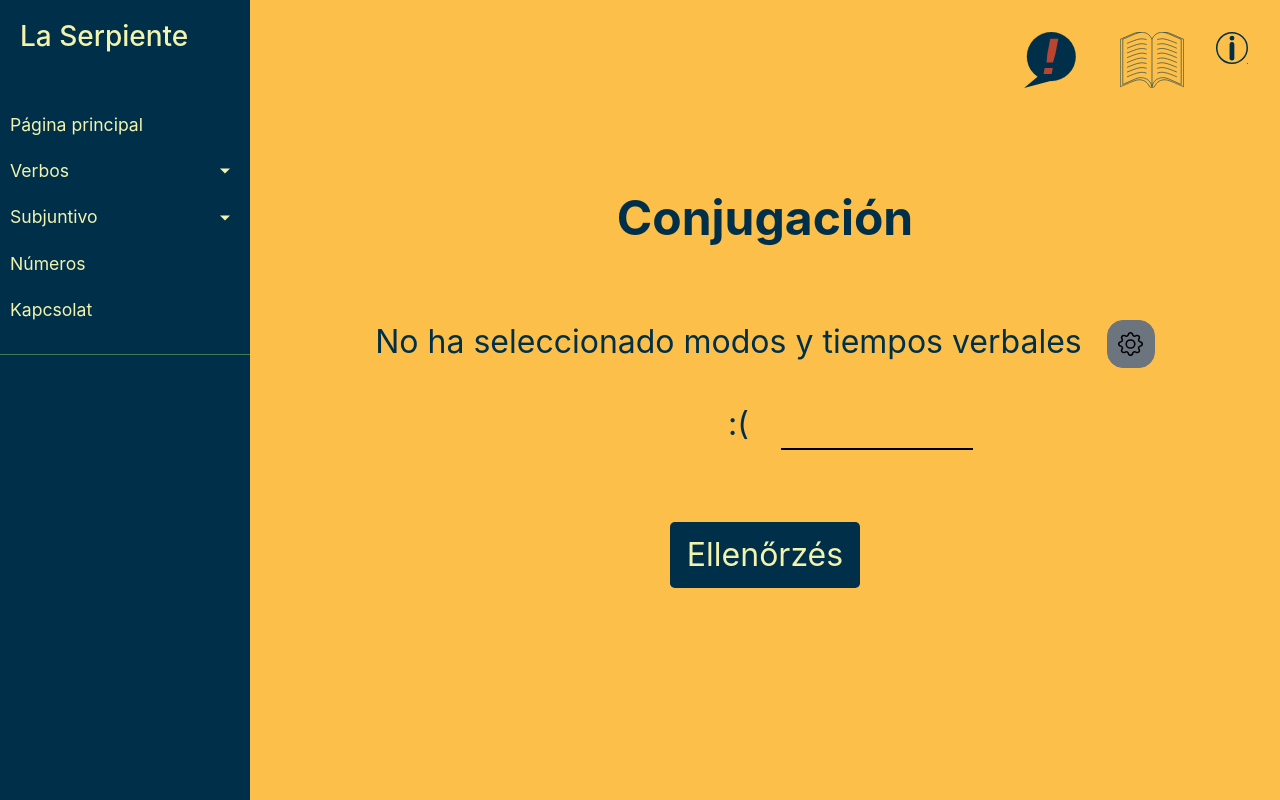
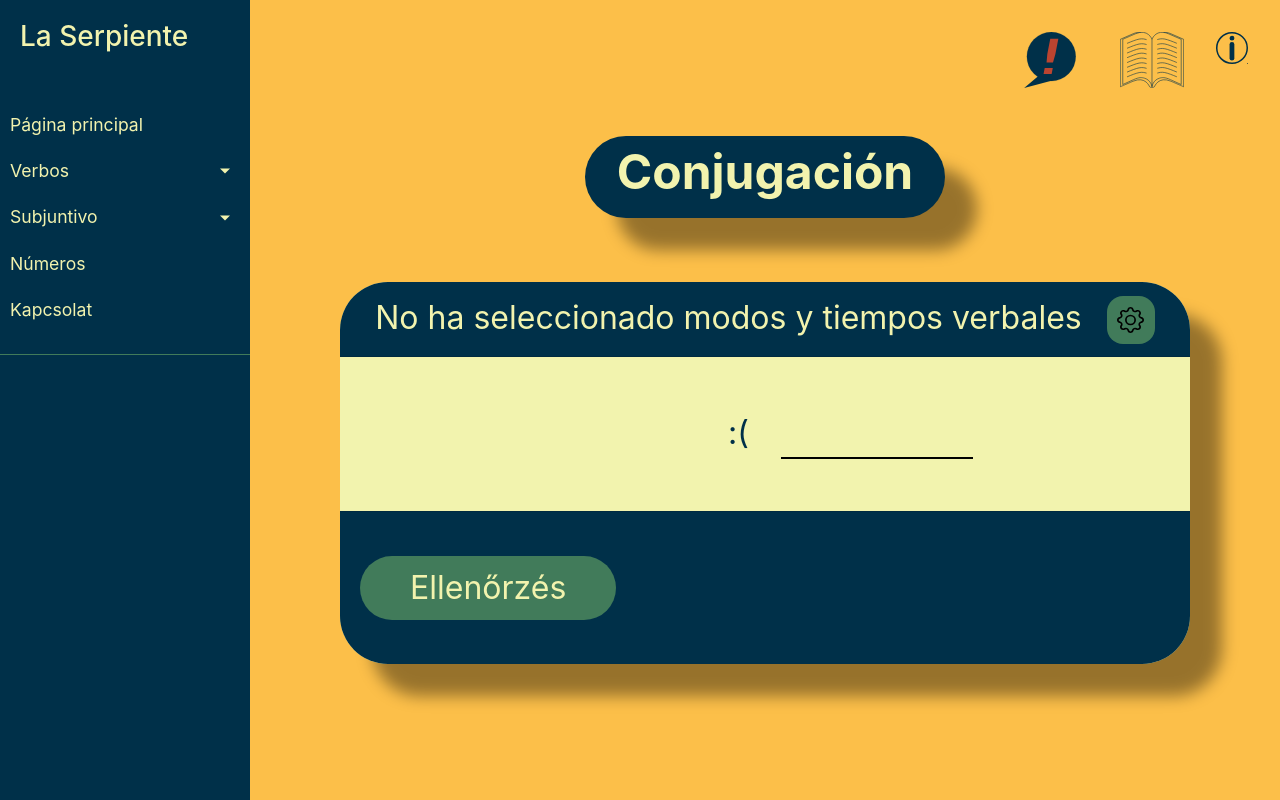
Before and after one commit to fabatka/laserpiente, a Flask app: page /quiz-conjugacion in a window 1280 px wide. Run offline with Flask 2, Linux system fonts and the light colour scheme; data that the repository does not hold is empty; some libraries are stand-ins or nearby versions.

Commit message:
Redesign quiz pages
Use cards with shadows, rounded edges and border
Change color of text and buttons
Move submit part from base html template (needed for card)
Rounded buttons

```diff
--- a/app/static/css/quizpage-base.css
+++ b/app/static/css/quizpage-base.css
@@ -26,12 +26,12 @@ body {
     display: block;
     position: absolute;
     top: var(--textsize);
-    right: max(calc(var(--textsize)*3), 60px);
+    right: max(calc(var(--textsize) * 3), 60px);
     border: 0;
     padding: 0;
     background: transparent;
-    width: max(calc(var(--textsize)*2), 45px);
-    height: max(calc(var(--textsize)*1.75), 45px);
+    width: max(calc(var(--textsize) * 2), 45px);
+    height: max(calc(var(--textsize) * 1.75), 45px);
     z-index: 2;
 }
 
@@ -46,10 +46,10 @@ body {
     top: 0;
     min-height: 100vh;
     min-width: 100%;
-    padding: calc(var(--textsize)*3);
+    padding: calc(var(--textsize) * 3);
     background-color: var(--color5);
     color: var(--color4);
-    font-size: max(calc(var(--textsize)*0.5), 10px);
+    font-size: max(calc(var(--textsize) * 0.5), 10px);
     text-align: justify;
     z-index: 1;
 }
@@ -61,13 +61,13 @@ body {
 #errorButton {
     display: block;
     position: absolute;
-    top: calc(var(--textsize)*1);
-    right: max(calc(var(--textsize)*6), 130px);
+    top: calc(var(--textsize) * 1);
+    right: max(calc(var(--textsize) * 6), 130px);
     border: 0;
     padding: 0;
     background: transparent;
-    width: max(calc(var(--textsize)*2), 45px);
-    height: max(calc(var(--textsize)*1.75), 45px);
+    width: max(calc(var(--textsize) * 2), 45px);
+    height: max(calc(var(--textsize) * 1.75), 45px);
 }
 
 #submit {
@@ -88,24 +88,34 @@ body {
 
 #quizbox-description {
     color: var(--color1);
-    font-size: calc(var(--textsize)*1.5);
+    font-size: calc(var(--textsize) * 1.5);
     text-align: center;
     font-weight: 700;
-    margin-bottom: calc(var(--textsize)*2);
+    margin-bottom: calc(var(--textsize) * 2);
 }
 
 #quizbox-result {
-    text-align: center;
-    height: calc(var(--textsize)*3);
-    margin-top: calc(var(--textsize)*1.25);
+    align-items: center;
+    height: calc(var(--textsize) * 4);
+    display: flex;
 }
 
 .response {
-    margin: calc(var(--textsize)*0.3);
+    margin: calc(var(--textsize) * 0.3);
+    display: inline;
 }
 
 #submit {
     font-size: var(--textsize);
+    width: calc(var(--textsize) * 8);
+    background-color: var(--color5);
+    color: var(--color2);
+}
+
+#result {
+    width: calc(var(--textsize) * 16);
+    color: var(--color2);
+    margin-left: var(--textsize);
 }
 
 .correct {
@@ -146,14 +156,53 @@ body {
 }
 
 #theoryOverlay .multiple > span {
-  display: block;
-  border-bottom: dotted;
+    display: block;
+    border-bottom: dotted;
 }
 
 #theoryOverlay .multiple > span:last-child {
-  border-bottom: none
+    border-bottom: none
 }
 
 .question {
     white-space: pre-wrap;
 }
+
+.card-header {
+    text-align: center;
+    background-color: var(--color1);
+    color: var(--color2);
+}
+
+.card {
+    background-color: var(--color2);
+}
+
+.card-footer {
+    background-color: var(--color1);
+}
+
+.rounded-top {
+    border-top-left-radius: 3rem !important;
+    border-top-right-radius: 3rem !important;
+}
+
+.rounded {
+    border-radius: 3rem !important;
+    border: 0 solid black;
+}
+
+.rounded-bottom {
+    border-bottom-right-radius: 3rem !important;
+    border-bottom-left-radius: 3rem !important;
+}
+
+#quizbox-description {
+    background-color: var(--color1);
+    color: var(--color2);
+    padding: 0 var(--textsize) calc(var(--textsize) * 0.3) var(--textsize);
+}
+
+.shadow-lg {
+    box-shadow: 2rem 2rem 1rem rgba(0, 0, 0, .4) !important;
+}
--- a/app/static/css/quizpage-conjugacion.css
+++ b/app/static/css/quizpage-conjugacion.css
@@ -4,7 +4,6 @@ and on the right side there is the single input field (suitable for no more than
 */
 
 #quizbox-task {
-    width: 50%;
     display: flex;
     text-align: center;
 }
@@ -112,6 +111,8 @@ and on the right side there is the single input field (suitable for no more than
     font-size: 0;
     width: calc(var(--textsize) * 1.5);
     border-radius: calc(var(--textsize) / 2);
+    background-color: var(--color5);
+    border: 0px solid black;
 }
 
 .dropdown-item {
--- a/app/static/css/quizpage-mono.css
+++ b/app/static/css/quizpage-mono.css
@@ -4,7 +4,6 @@ which misses a word and where the input field is.
 */
 
 #quizbox-task {
-    width: 70%;
     text-align: center;
 }
 
--- a/app/templates/quizpage-base.html
+++ b/app/templates/quizpage-base.html
@@ -22,14 +22,10 @@
             {% endblock %}
         </div>
 
-        <div id="quizbox-description">{{ quiz_title }}</div>
+        <div id="quizbox-description" class='rounded shadow-lg'>{{ quiz_title }}</div>
 
         {% block quiztask %}{% endblock %}
 
-        <div id="quizbox-result">
-            <button id="submit" class="btn btn-lg btn-default">Ellenőrzés</button>
-            <div id="result" class="response"></div>
-        </div>
     </div>
     <!-- Error modal -->
     <div class="modal fade" id="errorModal" tabindex="-1" role="dialog" aria-labelledby="errorModalLabel"
--- a/app/templates/quizpage-conjugacion.html
+++ b/app/templates/quizpage-conjugacion.html
@@ -7,7 +7,8 @@
 {% endblock %}
 
 {% block quiztask %}
-    <div>
+    <div class='card rounded shadow-lg'>
+        <div class='card-header rounded-top'>
             <div id='quizbox-subtitle'>{{ quiz_subtitle }}</div>
             <div class="dropdown">
                 <button class="btn btn-secondary" type="button" id="dropdownMenuButton"
@@ -15,17 +16,21 @@
                         aria-haspopup="true" aria-expanded="false">
                     <img id='quiz-settings-img' src="/static/img/gear.svg" alt="" title="Settings">
                 </button>
-            <div id='settingsDropdown' class="dropdown-menu dropdown-menu-right" aria-labelledby="dropdownMenuButton">
+                <div id='settingsDropdown' class="dropdown-menu dropdown-menu-right"
+                     aria-labelledby="dropdownMenuButton">
                     <ul class="treeview">
                         {% for mood, tenses in moods.items() %}
                             <li>
                                 <label for="{{ mood }}" class=" custom-checked noselect">{{ mood }}</label>
-                            <input class='chkbox noselect' type="checkbox" name="{{ mood }}" id="{{ mood }}" checked>
+                                <input class='chkbox noselect' type="checkbox" name="{{ mood }}" id="{{ mood }}"
+                                       checked>
                                 <ul>
                                     {% for tense in tenses %}
                                         <li>
-                                        <label for="{{ mood + tense }}" class=" custom-checked noselect">{{ tense }}</label>
-                                        <input class='chkbox noselect' type="checkbox" name="{{ mood + tense }}" id="{{ mood + tense }}" checked>
+                                            <label for="{{ mood + tense }}"
+                                                   class=" custom-checked noselect">{{ tense }}</label>
+                                            <input class='chkbox noselect' type="checkbox" name="{{ mood + tense }}"
+                                                   id="{{ mood + tense }}" checked>
                                         </li>
                                     {% endfor %}
                                 </ul>
@@ -35,12 +40,22 @@
                 </div>
             </div>
         </div>
+        <div class='card-body'>
             <div id="quizbox-task">
                 <div id="question" class="question">{{ question }}</div>
                 <div class="form__group">
-            <input type="text" class="form__field" placeholder="dummy placeholder" name="answer_input" id="answer"
+                    <input type="text" class="form__field" placeholder="dummy placeholder" name="answer_input"
+                           id="answer"
                            style="{{ input_width }}"/>
                     <label id="questionHint" for="answer" class="form__label">{{ question_hint }}</label>
+                </div>
+            </div>
+        </div>
+        <div class='card-footer rounded-bottom'>
+            <div id="quizbox-result">
+                <button id="submit" class="btn btn-lg btn-default rounded">Ellenőrzés</button>
+                <div id="result" class="response"></div>
+            </div>
         </div>
     </div>
 {% endblock %}
--- a/app/views/quiz_conjugacion.py
+++ b/app/views/quiz_conjugacion.py
@@ -76,8 +76,8 @@ def quiz():
         if mood == 'imperativo':
             possible_pronouns_hr.remove('yo')
         pronoun_hr: str = random.choice(possible_pronouns_hr)
-        input_width = max(len(pronoun_hr), len(verb))
-        input_width_attr = f'width: calc(var(--textsize)*{input_width}*1)'
+        input_width = max(len(verb), 7) + 6
+        input_width_attr = f'width: calc(var(--textsize)*{input_width} * 0.5'
         quiz_subtitle = f'{mood.capitalize()}, {tense}'
         return render_template('quizpage-conjugacion.html', quiz_subtitle=quiz_subtitle,
                                question_hint=pronoun_hr, question=verb,
@@ -112,7 +112,7 @@ def submit():
                                   identifier_params=identifier_params)[0].get(pronoun_db)
 
     if answer.strip().lower() == solution.strip().lower():
-        response_text = '<p> <span class="correct">¡Correcto!</span></p>'
+        response_text = '<span> <span class="correct">¡Correcto!</span></span>'
     else:
-        response_text = f'<p> <span class="false">¡Incorrecto! </span>La solución: {solution}</p>'
+        response_text = f'<span> <span class="false">¡Incorrecto! </span>La solución: {solution}</span>'
     return make_response(response_text, 200)
--- a/app/views/quiz_numeros.py
+++ b/app/views/quiz_numeros.py
@@ -55,9 +55,9 @@ def submit():
     question: str = request.form.get('question')
     solution = translate_int_en_es(int(question))
     if answer.strip().lower() == solution.strip().lower():
-        response_text = '<p> <span class="correct">¡Correcto!</span></p>'
+        response_text = '<span> <span class="correct">¡Correcto!</span></span>'
     else:
-        response_text = f'<p> <span class="false">¡Incorrecto! </span>La solución: {solution}</p>'
+        response_text = f'<span> <span class="false">¡Incorrecto! </span>La solución: {solution}</span>'
     return make_response(response_text, 200)
 
 
--- a/app/views/quiz_subjuntivo.py
+++ b/app/views/quiz_subjuntivo.py
@@ -154,9 +154,9 @@ def submit(_quiz_type: str):
             results.append(answer_clean == solution_clean)
 
         if all(results):
-            response_text = '<p> <span class="correct">¡Correcto!</span></p>'
+            response_text = '<span> <span class="correct">¡Correcto!</span></span>'
         else:
-            response_text = f'<p> <span class="false">¡Incorrecto! </span>La solución: {", ".join(solutions)}</p>'
+            response_text = f'<span> <span class="false">¡Incorrecto! </span>La solución: {", ".join(solutions)}</span>'
         return make_response(jsonify(response_text), 200)
     except pg.Error as e:
         return make_response(jsonify(e), 500)
```
Also changed, not shown: app/templates/quizpage-mono.html (+10 -0 lines), app/templates/quizpage-numeros.html (+18 -6 lines). Lines whose indentation alone changed are shown as unchanged.
